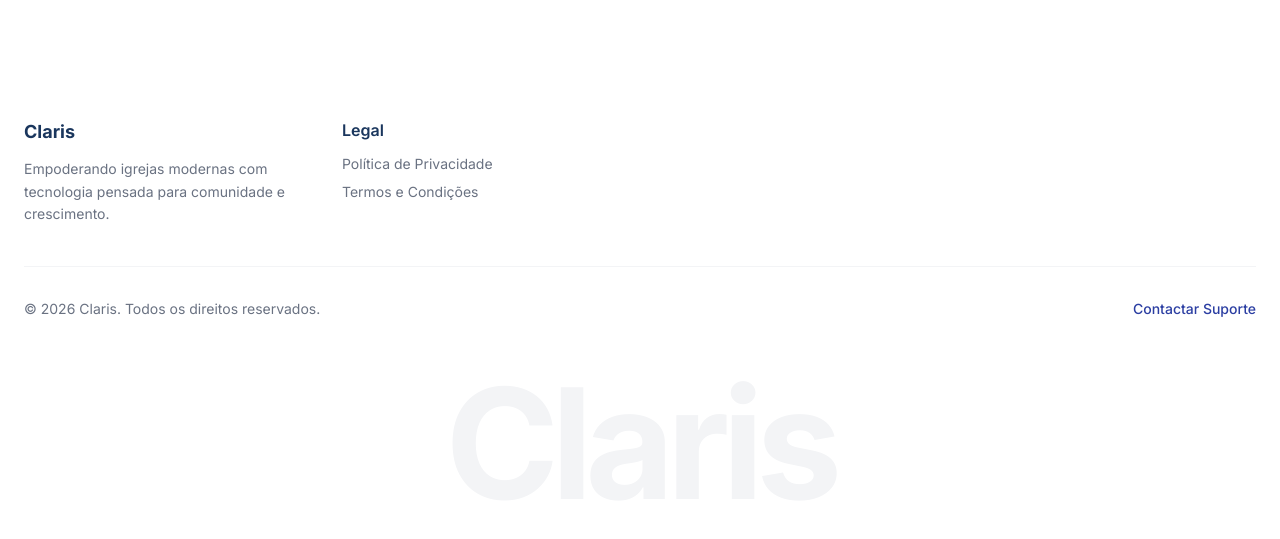
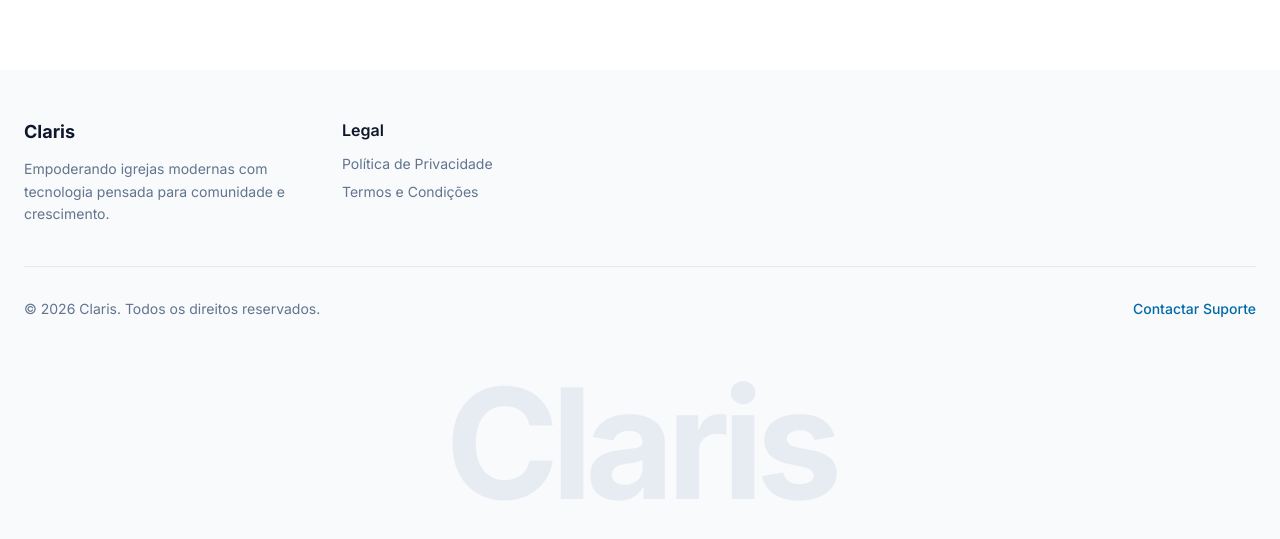
Before and after one commit to antoniotecadev/claris, a Next.js app: page / in a window 1280 px wide. Shown: the part 2541-3080 px from the top of the page. Built offline with nearby package versions, Linux system fonts and the light colour scheme.

Commit message:
feat(ui): melhora footer

```diff
--- a/src/components/layout/footer.tsx
+++ b/src/components/layout/footer.tsx
@@ -2,17 +2,17 @@ import Link from "next/link";
 
 export default function Footer() {
     return (
-        <footer className="bg-white">
+        <footer className="bg-slate-50 dark:bg-slate-950">
             <div className="container mx-auto px-4 md:px-6 pt-8 md:pt-12 pb-4 md:pb-6">
 
                 <div className="grid grid-cols-1 md:grid-cols-4 gap-10">
 
                     {/* Logo + descrição */}
                     <div>
-                        <h2 className="text-[#1A365D] font-bold text-lg">
+                        <h2 className="text-slate-900 dark:text-white font-bold text-lg">
                             Claris
                         </h2>
-                        <p className="text-gray-500 mt-3 text-sm leading-relaxed">
+                        <p className="text-slate-500 dark:text-slate-400 mt-3 text-sm leading-relaxed">
                             Empoderando igrejas modernas com tecnologia pensada
                             para comunidade e crescimento.
                         </p>
@@ -20,17 +20,17 @@ export default function Footer() {
 
 
                     <div>
-                        <h3 className="font-semibold text-[#1A365D] mb-3">
+                        <h3 className="font-semibold text-slate-900 dark:text-white mb-3">
                             Legal
                         </h3>
-                        <ul className="space-y-2 text-sm text-gray-500">
+                        <ul className="space-y-2 text-sm text-slate-500 dark:text-slate-400">
                             <li>
-                                <Link className="hover:text-[#1A365D]" href="/politica-privacidade">
+                                <Link className="hover:text-slate-900 dark:hover:text-white" href="/politica-privacidade">
                                     Política de Privacidade
                                 </Link>
                             </li>
                             <li>
-                                <Link className="hover:text-[#1A365D]" href="/termos-condicoes">
+                                <Link className="hover:text-slate-900 dark:hover:text-white" href="/termos-condicoes">
                                     Termos e Condições
                                 </Link>
                             </li>
@@ -40,18 +40,18 @@ export default function Footer() {
                 </div>
 
                 {/* Bottom Bar */}
-                <div className="mt-10 pt-8 border-t border-gray-100 flex flex-col md:flex-row justify-between items-center text-sm text-gray-500">
+                <div className="mt-10 pt-8 border-t border-slate-200 flex flex-col md:flex-row justify-between items-center text-sm text-slate-500 dark:border-white/10 dark:text-slate-400">
                     <p>© 2026 Claris. Todos os direitos reservados.</p>
 
                     <Link
-                        className="text-[#2B3EA2] mt-4 md:mt-0 font-medium hover:underline"
+                        className="mt-4 md:mt-0 font-medium text-sky-700 hover:underline dark:text-sky-300"
                         href="/contacto-suporte"
                     >
                         Contactar Suporte
                     </Link>
                 </div>
                 <div className="mt-12 overflow-hidden">
-                    <h1 className="text-[12vw] font-bold text-gray-100 leading-none select-none text-center tracking-tighter">
+                    <h1 className="text-[12vw] font-bold text-slate-200/80 leading-none select-none text-center tracking-tighter dark:text-white/5">
                         Claris
                     </h1>
                 </div>
```
